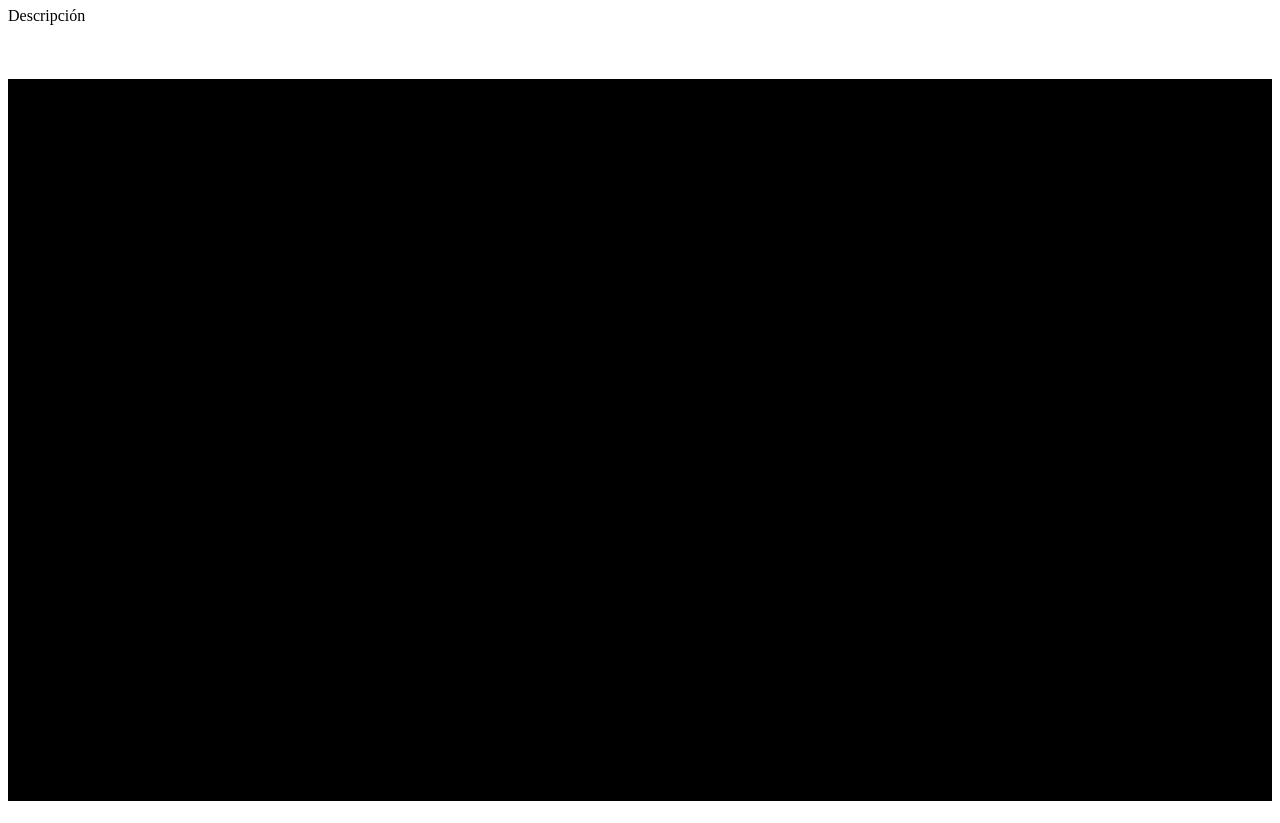
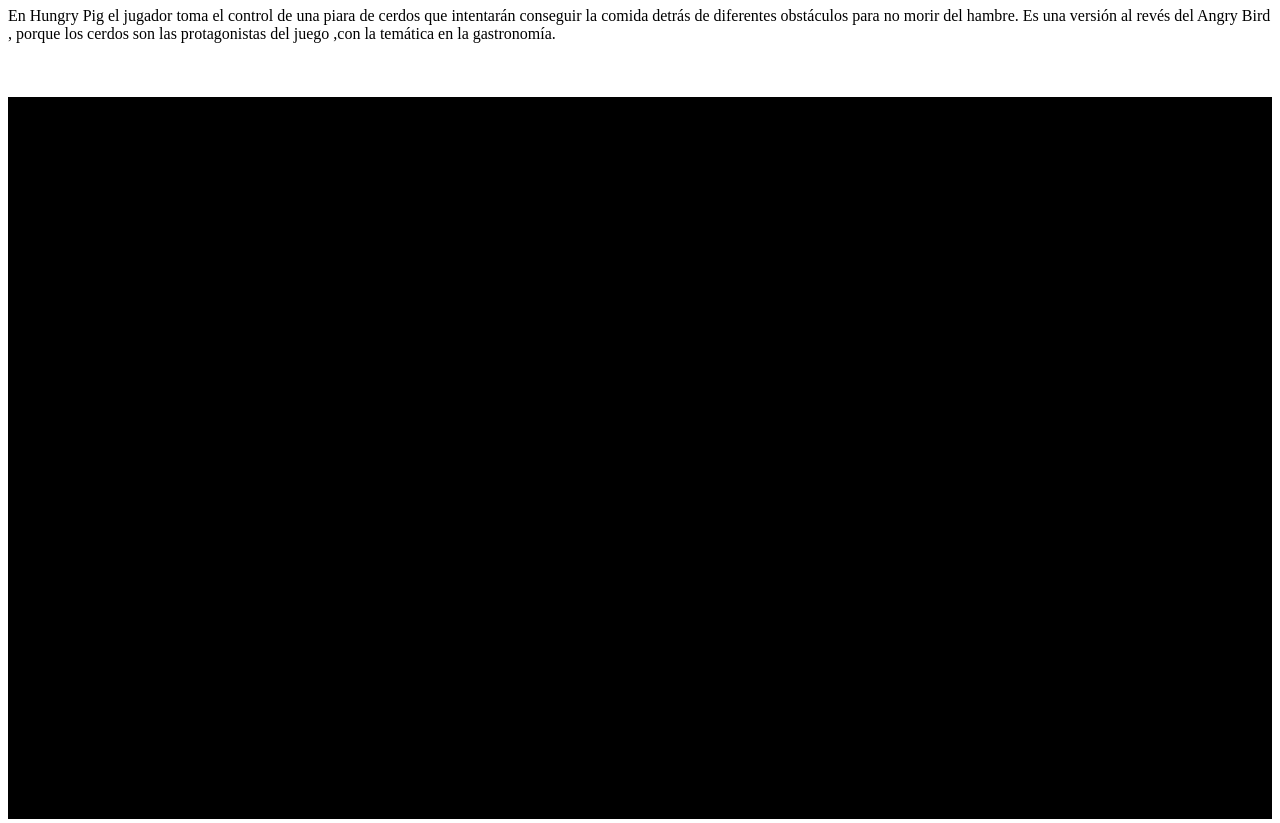
Before and after one commit to oscarpb99/HungryPig, a plain HTML site: page index.html in a window 1280 px wide. Shown: the part 73-896 px from the top of the page. Drawn offline with Linux system fonts and the light colour scheme.

Commit message:
Añadir una descripción

```diff
--- a/index.html
+++ b/index.html
@@ -20,7 +20,10 @@
 
 
     <h1>Hungry Pig </h1>
-    <p>Descripción</p>
+    <p>En Hungry Pig el jugador toma el control de una piara de cerdos que intentarán conseguir la comida detrás de diferentes obstáculos para no morir del hambre.
+
+        Es una versión al revés del Angry Bird , porque los cerdos son las protagonistas del juego ,con la temática en la gastronomía.
+        </p>
     <script type="module">
         import Game from './game.js';
 
```
